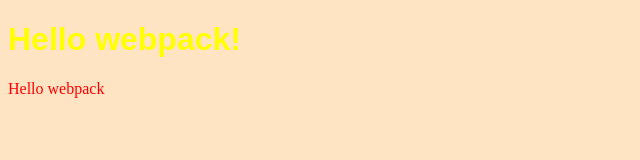
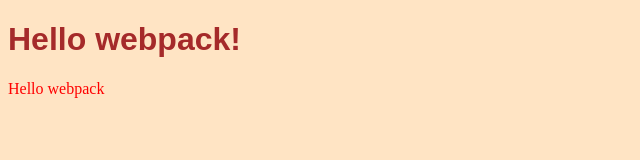
Before and after one commit to Kashif-Saleem-Ghuman/Webpack_setup_kashif, a website built with webpack: page src/index.html in a window 1280 px wide. Shown: the whole page, without its empty margins (0-640 px from the left). Built offline with nearby package versions, Linux system fonts and the light colour scheme.

Commit message:
add corrections

```diff
--- a/src/style.css
+++ b/src/style.css
@@ -6,6 +6,6 @@
 }
 
 h1 {
-  color: yellow;
+  color: brown;
   font-family: sans-serif;
 }
--- a/webpack.config.js
+++ b/webpack.config.js
@@ -5,7 +5,6 @@
   mode: 'development',
    entry: {
      bundle: './src/index.js',
-     print: './src/print.js',
    },
    devServer: {
     static: './dist',
```
Also changed, not shown: dist/print.js (deleted), 1 other file.
